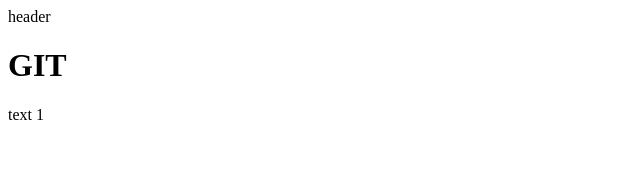
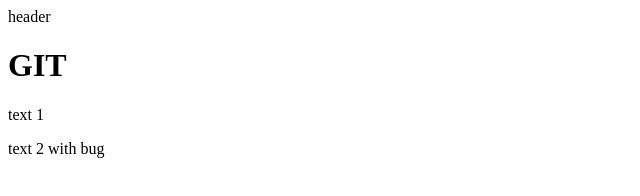
Before and after one commit to NikolayEmrich/git_lesson_3, a plain HTML site: page index.html in a window 1280 px wide. Shown: the whole page, without its empty margins (0-640 px from the left). Drawn offline with Linux system fonts and the light colour scheme.

Commit message:
index.html is changed v.2 with BUG

```diff
--- a/index.html
+++ b/index.html
@@ -13,6 +13,7 @@
     </header>
     <h1>GIT</h1>
     <p>text 1</p>
+    <p>text 2 with bug</p>
 
 </body>
 </html>
```
